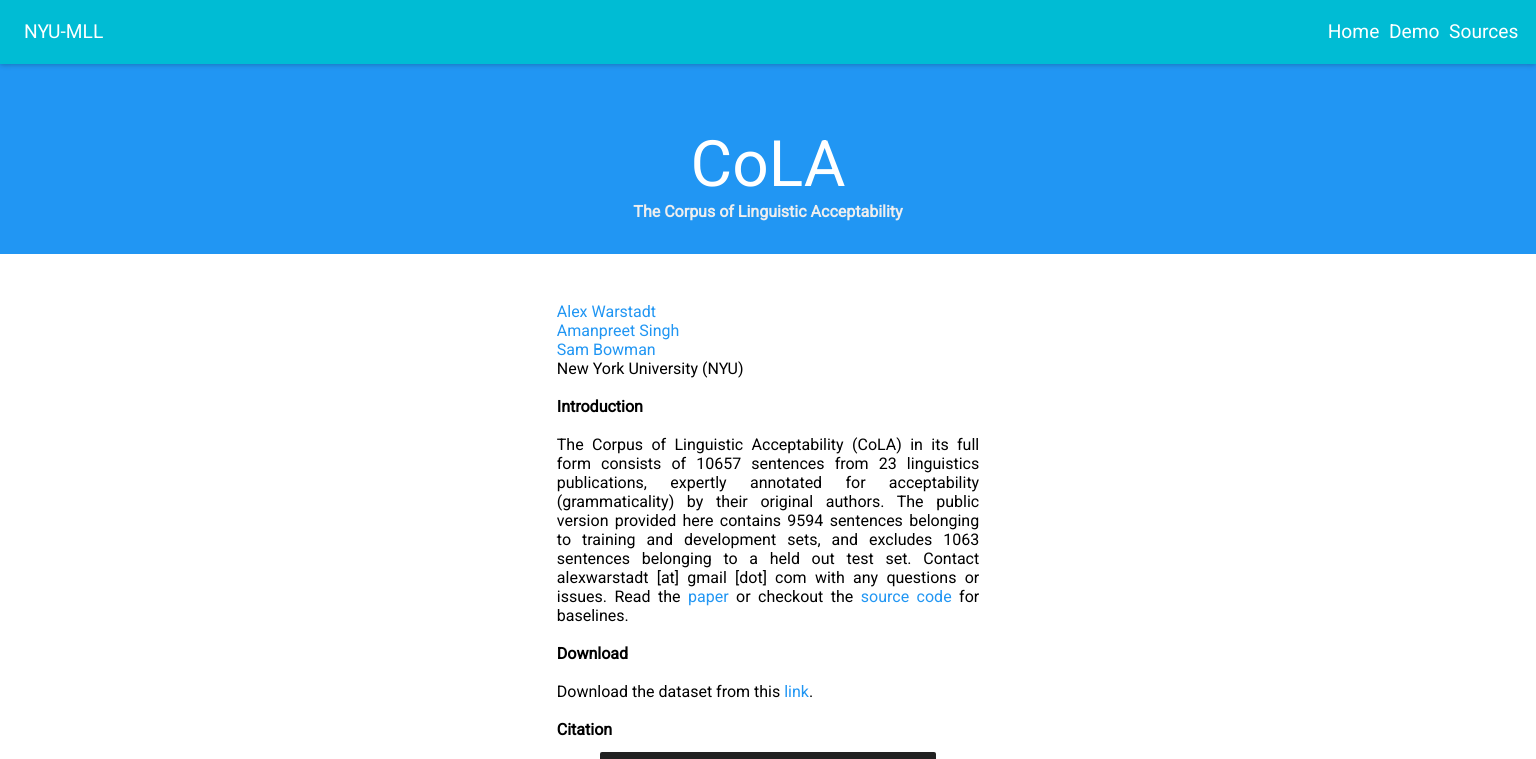
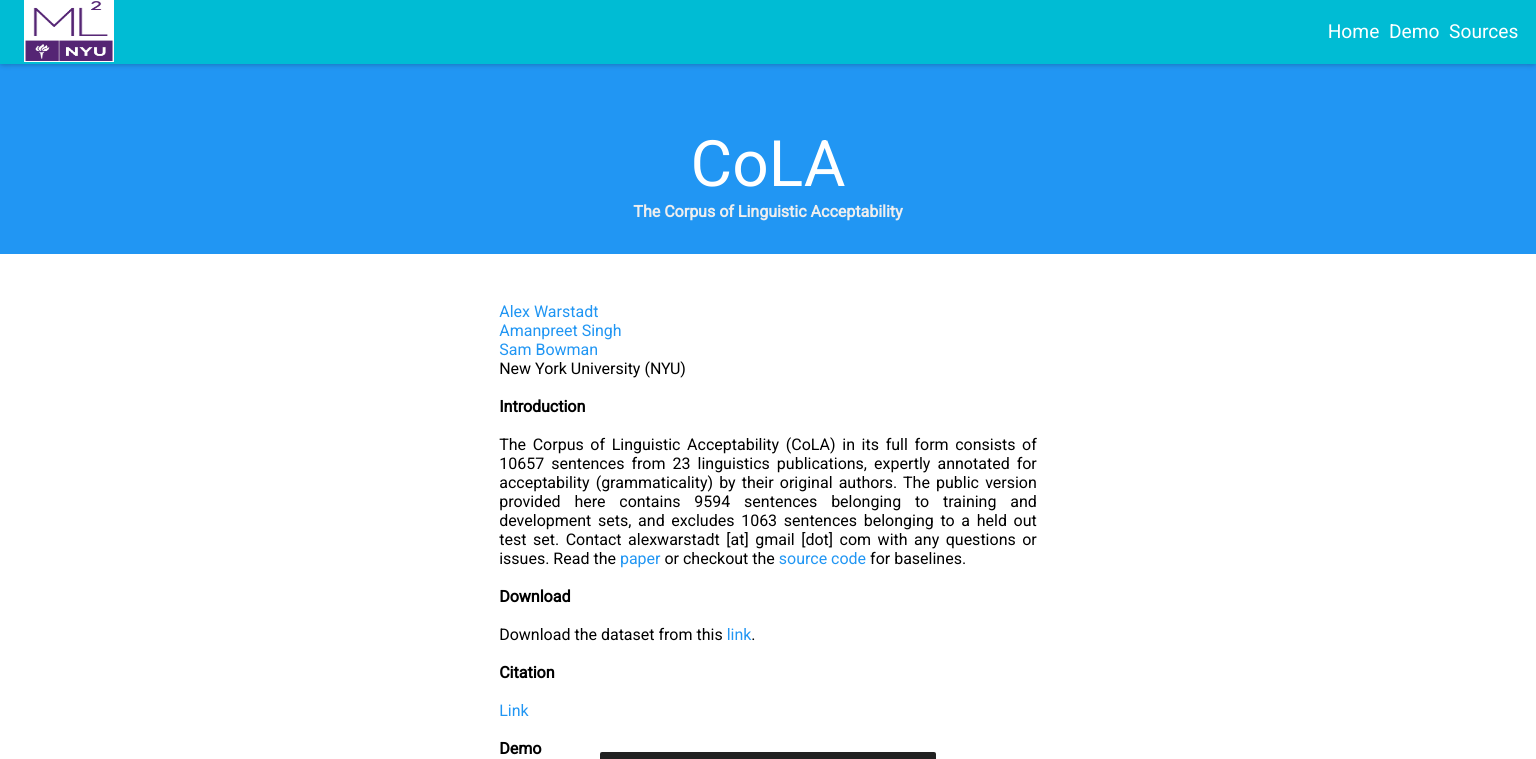
Before and after one commit to nyu-mll/CoLA, a React (Create React App) app: page / in a window 1536 px wide. Shown: the top 759 px of the page. Built offline with nearby package versions, Linux system fonts and the light colour scheme; no server answers.

Commit message:
Add nyu mll logo and increase width for main text

```diff
--- a/src/App.css
+++ b/src/App.css
@@ -82,6 +82,11 @@
   background-color: #eee;
 }
 
+.mll-logo {
+  width: 90px;
+  height: 62px;
+}
+
 table td {
   padding: 5px;
   padding-left: 2px;
@@ -146,7 +151,7 @@
 
   .App-intro {
     font-size: 1.0em;
-    width: 55%;
+    width: 70%;
   }
   .App-title {
     font-size: 4em;
--- a/src/App.js
+++ b/src/App.js
@@ -56,7 +56,11 @@
       <div className="App">
         <AppBar
           title={<div>
-                  <span className="span-left" title="Go to NYU MLL website">NYU-MLL</span>
+                  <span className="span-left" title="Go to NYU MLL website">
+                    <a href="https://wp.nyu.edu/ml2/">
+                      <img className="mll-logo" src="ml2_logo.png" alt="NYU-MLL"/>
+                    </a>
+                  </span>
                   {/* <span onClick={(e) => {this.changeNav('upload');}} className="span-right app-menu-item" title="Upload your own model">Upload</span> */}
                   <span onClick={(e) => {this.changeNav('sources');}} className="span-right app-menu-item" title="Sources">Sources</span>
                   <span onClick={(e) => {this.changeNav('demo');}} className="span-right app-menu-item" title="Demo">Demo</span>
```
Also changed, not shown: public/ml2_logo.png (added).
